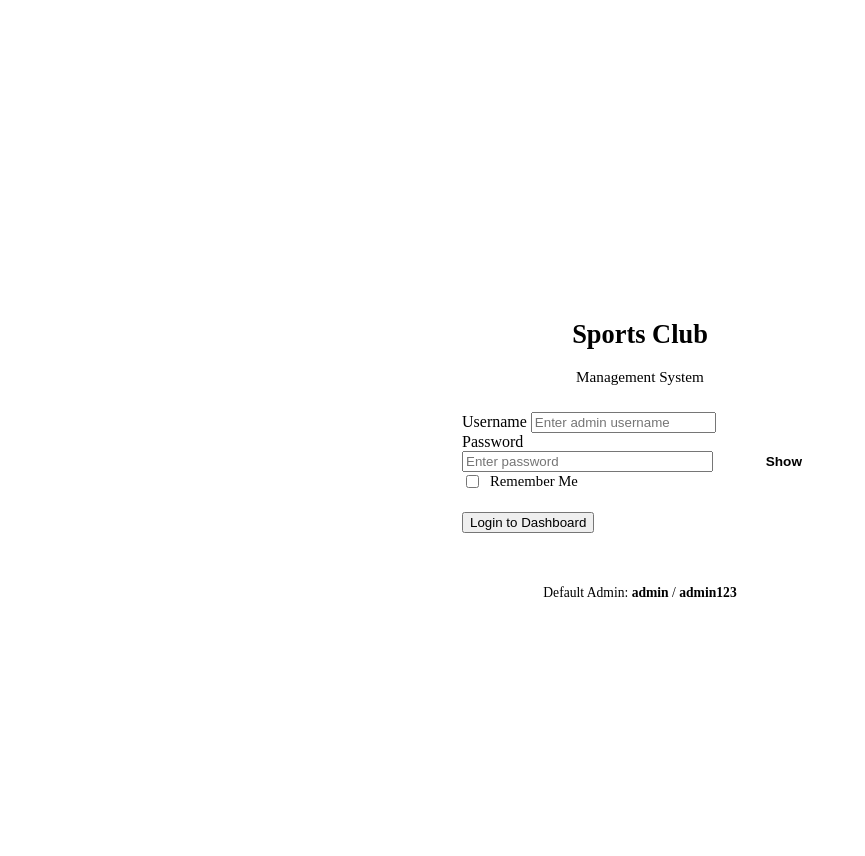
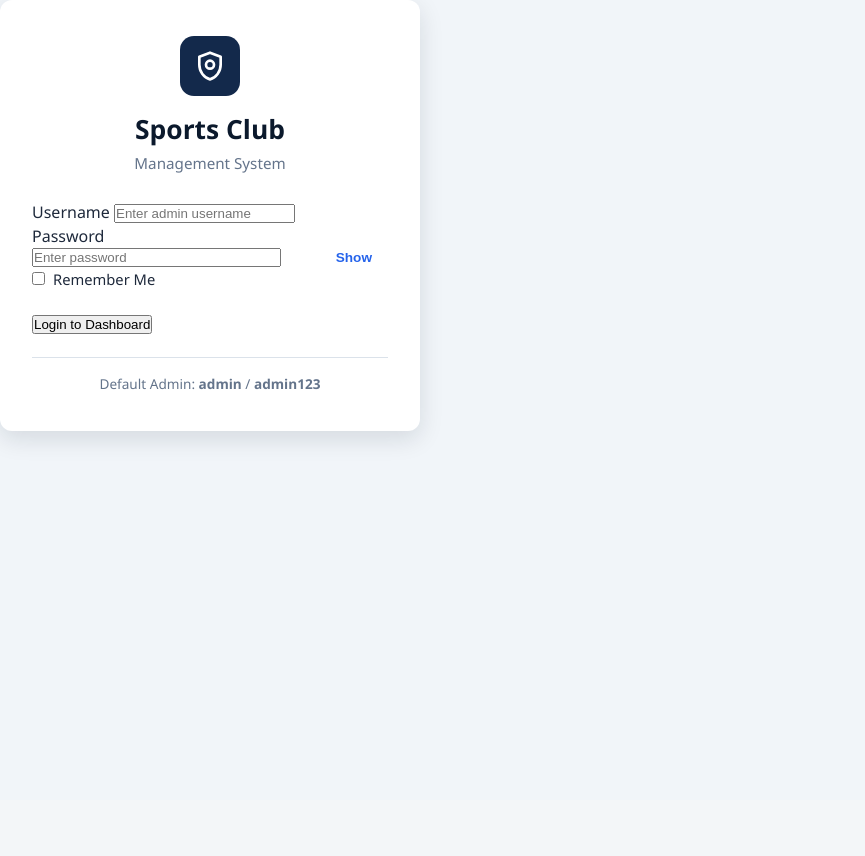
Before and after one commit to lakkula/Sports-Club-Management-System, a PHP site: page /login.php in a window 1280 px wide. Shown: the whole page, without its empty margins (0-865 px from the left). After the commit the page ends 444 px from the top, so only its background shows below. Run offline with PHP 8.4, Linux system fonts and the light colour scheme.

Commit message:
add overall styles

```diff
--- a/style.css
+++ b/style.css
@@ -1,3 +1,42 @@
+* {
+    box-sizing: border-box;
+    margin: 0;
+    padding: 0;
+}
+
+:root {
+    --navy-dark: #0b192c;
+    --navy-main: #13294b;
+    --navy-light: #1e3a66;
+    --accent-blue: #2563eb;
+    --accent-blue-hover: #1d4ed8;
+    --accent-green: #16a34a;
+    --accent-amber: #d97706;
+    --accent-red: #dc2626;
+    --accent-red-hover: #b91c1c;
+    --bg-light: #f1f5f9;
+    --bg-white: #ffffff;
+    --border-color: #dbe2ea;
+    --text-dark: #1e293b;
+    --text-muted: #64748b;
+    --shadow-sm: 0 2px 6px rgba(11, 25, 44, 0.06);
+    --shadow-md: 0 8px 24px rgba(11, 25, 44, 0.12);
+    --radius: 8px;
+}
+
+body {
+    font-family: 'Segoe UI', Tahoma, Geneva, Verdana, sans-serif;
+    background-color: var(--bg-light);
+    color: var(--text-dark);
+    line-height: 1.5;
+}
+
+a {
+    text-decoration: none;
+    color: inherit;
+}
+
+//header
 .topbar {
     background-color: var(--navy-dark);
     color: #ffffff;
@@ -68,6 +107,7 @@
     color: #ffffff;
 }
 
+//login
 .login-page {
     min-height: 100vh;
     background: linear-gradient(135deg, var(--navy-dark) 0%, var(--navy-main) 60%, var(--navy-light) 100%);
@@ -170,3 +210,5 @@
     font-size: 0.85rem;
     color: var(--text-muted);
 }
+
+//sidebar
```
